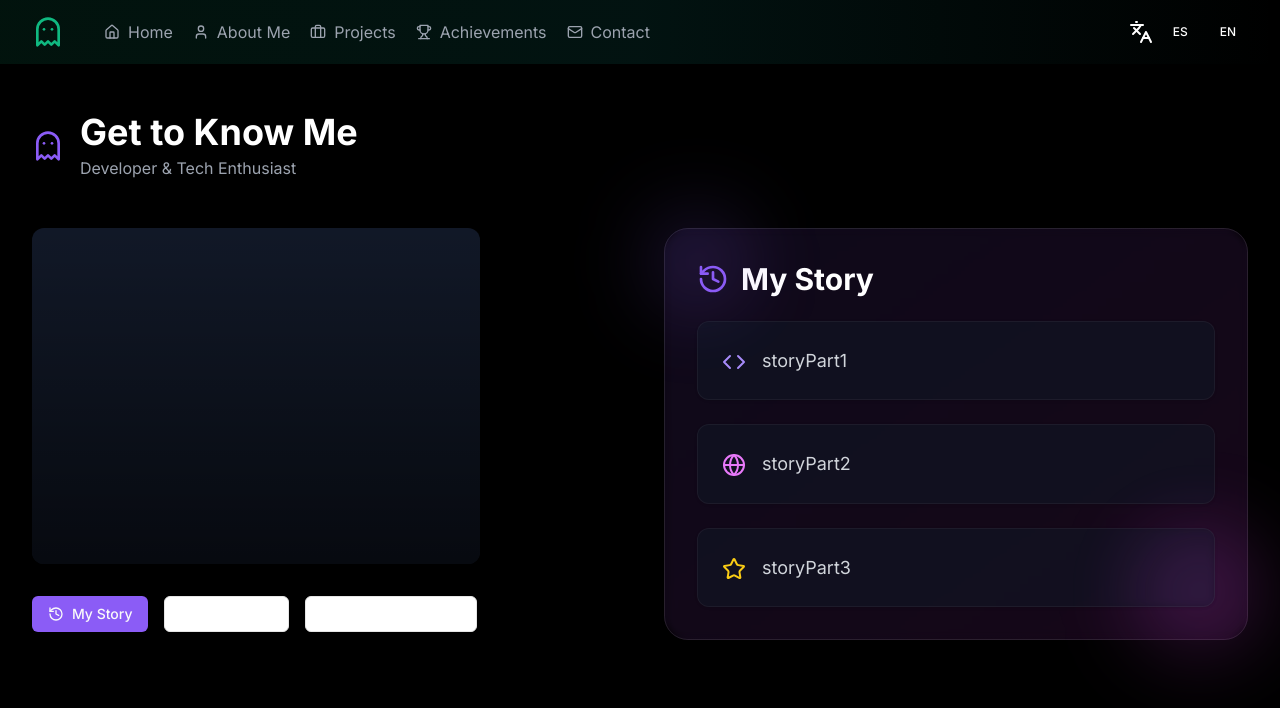
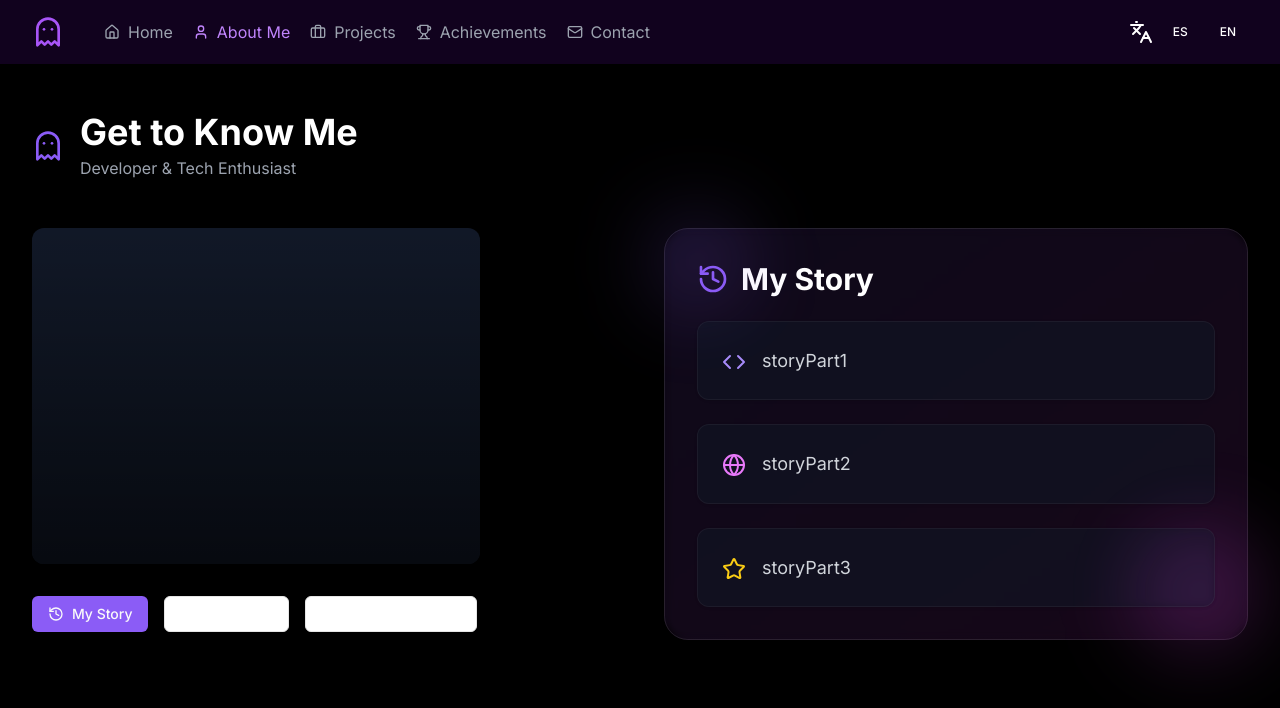
Before and after one commit to J-CamiloG/JDev, a Next.js app: page /about in a window 1280 px wide. Shown: the top 708 px of the page. Built offline with nearby package versions, Linux system fonts and the light colour scheme.

Commit message:
Feat: enhance Navigation component with dynamic route-based color scheme and refactor styles

```diff
--- a/components/ui/navigation/Navigation.tsx
+++ b/components/ui/navigation/Navigation.tsx
@@ -1,16 +1,28 @@
 'use client'
 
 import { useState } from 'react'
-import Link from 'next/link';
+import Link from 'next/link'
+import { usePathname } from 'next/navigation'
 import { useTranslation } from 'react-i18next'
 import { Button } from '@/components/ui/button'
 import { Sheet, SheetContent, SheetTrigger } from '@/components/ui/sheet'
 import { Menu, Home, User, Briefcase, Trophy, Mail, Ghost } from 'lucide-react'
 import { LanguageSwitcher } from '@/components/ui/index'
 
+const routeColors = {
+  '/': 'emerald',
+  '/about': 'purple',
+  '/projects': 'blue',
+  '/achievements': 'amber',
+  '/contact': 'rose'
+}
+
 export function Navigation() {
   const { t } = useTranslation()
   const [isOpen, setIsOpen] = useState(false)
+  const pathname = usePathname()
+
+  const currentColor = routeColors[pathname as keyof typeof routeColors] || 'emerald'
 
   const links = [
     { href: '/', icon: Home, label: t('home') },
@@ -21,26 +33,33 @@ export function Navigation() {
   ]
 
   return (
-    <nav className="sticky top-0 z-50 w-full backdrop-blur-sm">
-      <div className="absolute inset-0 bg-gradient-to-r from-emerald-500/10 via-teal-500/10 to-transparent pointer-events-none" />
+    <nav className={`sticky top-0 z-50 w-full backdrop-blur-sm bg-${currentColor}-950/30`}>
+      <div className={`absolute inset-0 bg-gradient-to-r from-${currentColor}-500/10 via-${currentColor}-500/10 to-transparent pointer-events-none`} />
       <div className="relative max-w-7xl mx-auto px-4 sm:px-6 lg:px-8">
         <div className="flex items-center justify-between h-16">
           {/* Left side - Logo and Desktop Navigation */}
           <div className="flex items-center gap-8">
-            <Ghost className="w-8 h-8 text-emerald-500" />
+            <Ghost className={`w-8 h-8 text-${currentColor}-500`} />
 
             {/* Desktop Navigation */}
             <nav className="hidden lg:flex items-center gap-1">
-            {links.map((link) => (
+              {links.map((link) => {
+                const isActive = pathname === link.href
+                const linkColor = routeColors[link.href as keyof typeof routeColors]
+                return (
                   <Link
                     key={link.href}
                     href={link.href}
-                      className="flex items-center gap-2 text-gray-400 hover:text-white px-2 py-1 rounded-md"
+                    className={`flex items-center gap-2 px-2 py-1 rounded-md transition-colors
+                      ${isActive
+                        ? `text-${linkColor}-400 hover:text-${linkColor}-300`
+                        : 'text-gray-400 hover:text-white'}`}
                   >
-                      <link.icon className="h-4 w-4" />
+                    <link.icon className={`h-4 w-4 ${isActive ? `text-${linkColor}-400` : ''}`} />
                     {link.label}
                   </Link>
-                  ))}
+                )
+              })}
             </nav>
           </div>
 
@@ -51,7 +70,7 @@ export function Navigation() {
               <SheetContent side="left" className="w-72 bg-gray-900/95 backdrop-blur-md border-gray-800">
                 <div className="flex items-center justify-between pt-4 pb-8">
                   <div className="flex items-center gap-4">
-                    <Ghost className="w-8 h-8 text-emerald-500" />
+                    <Ghost className={`w-8 h-8 text-${currentColor}-500`} />
                     <h2 className="text-lg font-semibold">Menu</h2>
                   </div>
                   {/* Language Switcher in Mobile Menu */}
@@ -60,16 +79,23 @@ export function Navigation() {
                   </div>
                 </div>
                 <nav className="flex flex-col gap-2">
-                {links.map((link) => (
+                  {links.map((link) => {
+                    const isActive = pathname === link.href
+                    const linkColor = routeColors[link.href as keyof typeof routeColors]
+                    return (
                       <Link
                         key={link.href}
                         href={link.href}
-                      className="flex items-center gap-2 text-gray-400 hover:text-white px-2 py-1 rounded-md"
+                        className={`flex items-center gap-2 px-2 py-1 rounded-md transition-colors
+                          ${isActive
+                            ? `text-${linkColor}-400 hover:text-${linkColor}-300`
+                            : 'text-gray-400 hover:text-white'}`}
                       >
-                      <link.icon className="h-4 w-4" />
+                        <link.icon className={`h-4 w-4 ${isActive ? `text-${linkColor}-400` : ''}`} />
                         {link.label}
                       </Link>
-                  ))}
+                    )
+                  })}
                 </nav>
               </SheetContent>
               <SheetTrigger asChild className="lg:hidden">
--- a/tailwind.config.ts
+++ b/tailwind.config.ts
@@ -6,6 +6,11 @@ const config: Config = {
     "./pages/**/*.{js,ts,jsx,tsx,mdx}",
     "./components/**/*.{js,ts,jsx,tsx,mdx}",
     "./app/**/*.{js,ts,jsx,tsx,mdx}",
+  ],
+  safelist: [
+    {
+      pattern: /(bg|text)-(emerald|purple|blue|amber|rose)-([34]00\/10|[345]00|950\/30)/,
+    },
   ],
   theme: {
     extend: {
@@ -59,5 +64,6 @@ const config: Config = {
     }
   },
   plugins: [require("tailwindcss-animate")],
-};
+} satisfies Config;
+
 export default config;
```
Lines whose indentation alone changed are shown as unchanged.
